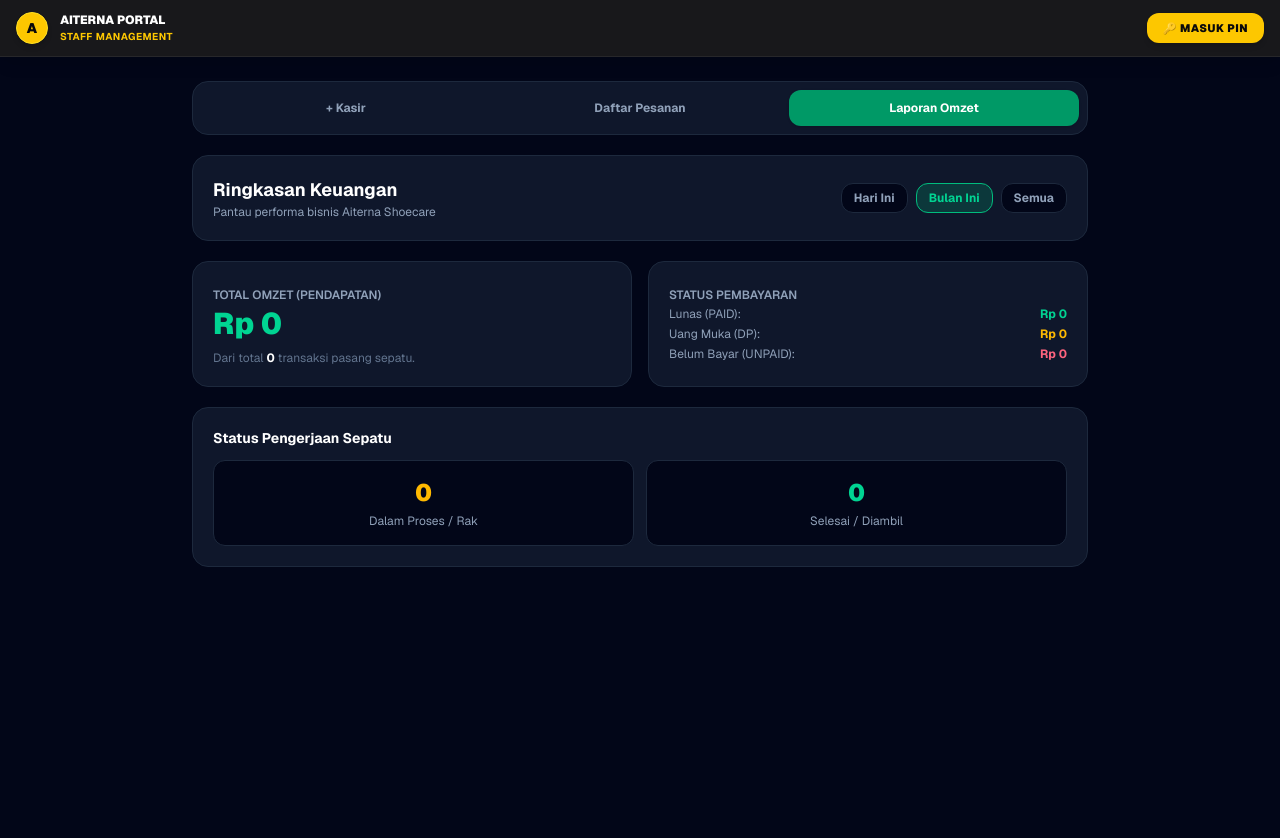
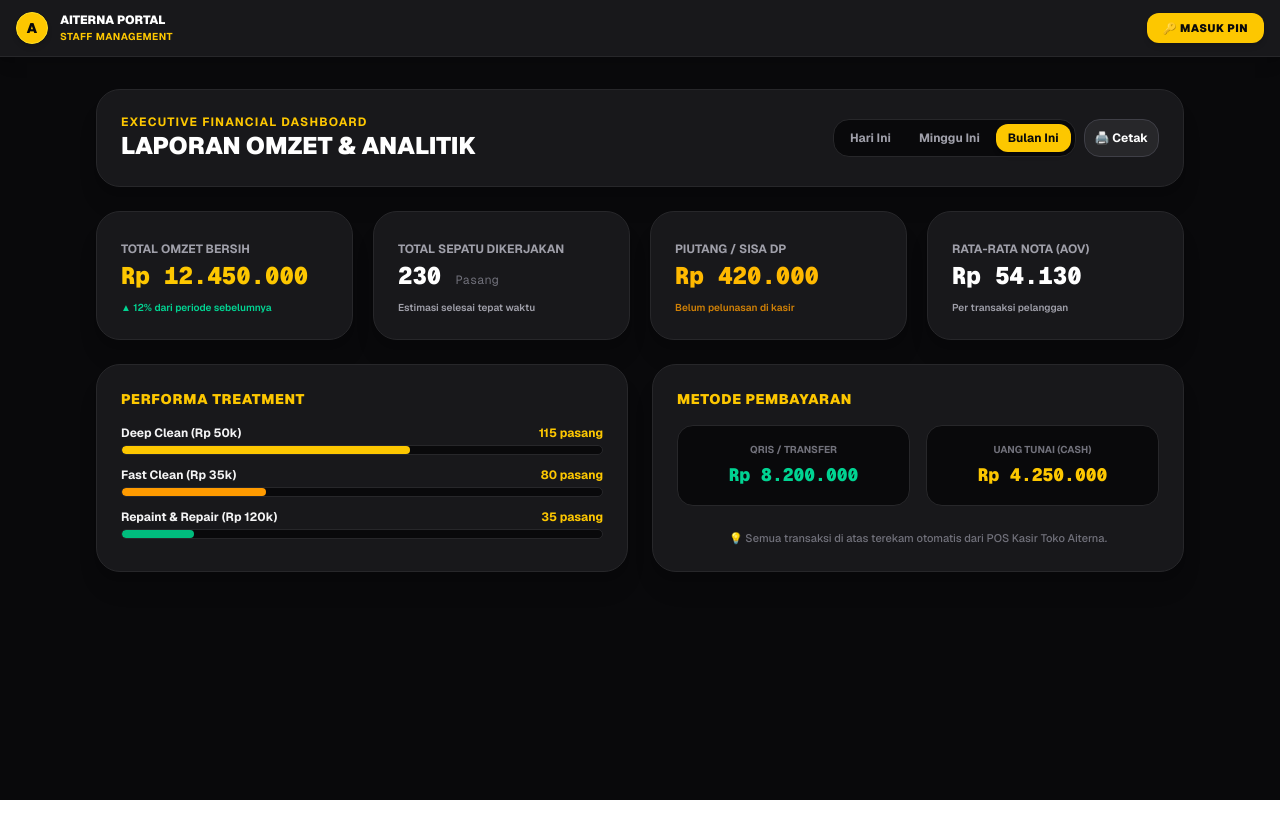
Before and after one commit to FalDeBow/aiterna-shoecare, a Next.js app: page /admin/reports in a window 1280 px wide. Shown: the top 838 px of the page. After the commit the page ends 800 px from the top, so only its background shows below. Built offline with nearby package versions, Linux system fonts and the light colour scheme; no server answers; the database is empty.

Commit message:
Update page.tsx

```diff
--- a/app/admin/reports/page.tsx
+++ b/app/admin/reports/page.tsx
@@ -1,176 +1,189 @@
 'use client';
 
-import React, { useEffect, useState } from 'react';
-import Link from 'next/link';
-import { supabase } from '@/lib/supabase';
+import React, { useState } from 'react';
 
-export default function ReportsPage() {
-  const [orders, setOrders] = useState<any[]>([]);
-  const [loading, setLoading] = useState(true);
-  const [range, setRange] = useState<'today' | 'month' | 'all'>('month');
+export default function AdvanceLaporanOmzetPage() {
+  const [periode, setPeriode] = useState<'TODAY' | 'THIS_WEEK' | 'THIS_MONTH'>('THIS_MONTH');
 
-  const fetchReports = async () => {
-    setLoading(true);
-    const { data, error } = await supabase
-      .from('orders')
-      .select('*, customers(nama), shoe_items(layanan)');
-
-    if (!error && data) {
-      setOrders(data);
-    }
-    setLoading(false);
+  // Dummy Dataset Analitik Advance
+  const metrics = {
+    TODAY: {
+      totalOmzet: 425000,
+      totalPasang: 8,
+      piutangDP: 50000,
+      aov: 53125,
+      fastClean: 3,
+      deepClean: 4,
+      repaint: 1,
+      qris: 280000,
+      cash: 145000,
+    },
+    THIS_WEEK: {
+      totalOmzet: 2850000,
+      totalPasang: 52,
+      piutangDP: 180000,
+      aov: 54807,
+      fastClean: 18,
+      deepClean: 26,
+      repaint: 8,
+      qris: 1900000,
+      cash: 950000,
+    },
+    THIS_MONTH: {
+      totalOmzet: 12450000,
+      totalPasang: 230,
+      piutangDP: 420000,
+      aov: 54130,
+      fastClean: 80,
+      deepClean: 115,
+      repaint: 35,
+      qris: 8200000,
+      cash: 4250000,
+    },
   };
 
-  useEffect(() => {
-    fetchReports();
-  }, []);
+  const current = metrics[periode];
 
-  // Filter berdasarkan periode waktu
-  const now = new Date();
-  const filteredOrders = orders.filter((o) => {
-    const orderDate = new Date(o.created_at);
-    if (range === 'today') {
-      return (
-        orderDate.getDate() === now.getDate() &&
-        orderDate.getMonth() === now.getMonth() &&
-        orderDate.getFullYear() === now.getFullYear()
-      );
-    }
-    if (range === 'month') {
-      return (
-        orderDate.getMonth() === now.getMonth() &&
-        orderDate.getFullYear() === now.getFullYear()
-      );
-    }
-    return true;
-  });
-
-  // Kalkulasi Keuangan
-  const totalOmzet = filteredOrders.reduce(
-    (acc, curr) => acc + (Number(curr.total_biaya) || 0),
-    0
-  );
-  const totalPaid = filteredOrders
-    .filter((o) => o.status_bayar === 'PAID')
-    .reduce((acc, curr) => acc + (Number(curr.total_biaya) || 0), 0);
-  const totalDP = filteredOrders
-    .filter((o) => o.status_bayar === 'DP')
-    .reduce((acc, curr) => acc + (Number(curr.total_biaya) || 0), 0);
-  const totalUnpaid = filteredOrders
-    .filter((o) => o.status_bayar === 'UNPAID')
-    .reduce((acc, curr) => acc + (Number(curr.total_biaya) || 0), 0);
-
-  // Status Pengerjaan
-  const countSelesai = filteredOrders.filter((o) => o.status === 'SELESAI').length;
-  const countProses = filteredOrders.filter((o) => o.status !== 'SELESAI').length;
+  const handlePrint = () => {
+    window.print();
+  };
 
   return (
-    <div className="min-h-screen bg-slate-950 text-slate-100 p-4 md:p-6 font-sans">
-      <div className="max-w-4xl mx-auto space-y-5">
-
-        {/* Navigation Bar Top */}
-        <div className="bg-slate-900 p-2 flex rounded-2xl border border-slate-800 text-xs font-bold gap-1">
-          <Link
-            href="/admin"
-            className="flex-1 py-2.5 text-center text-slate-400 hover:text-white transition"
-          >
-            + Kasir
-          </Link>
-          <Link
-            href="/admin/orders"
-            className="flex-1 py-2.5 text-center text-slate-400 hover:text-white transition"
-          >
-            Daftar Pesanan
-          </Link>
-          <Link
-            href="/admin/reports"
-            className="flex-1 py-2.5 text-center bg-emerald-600 text-white rounded-xl shadow transition"
-          >
-            Laporan Omzet
-          </Link>
+    <div className="p-4 sm:p-8 max-w-6xl mx-auto space-y-6">
+      {/* Header Bar & Period Filter */}
+      <div className="flex flex-wrap justify-between items-center gap-4 bg-zinc-900 border border-zinc-800 p-6 rounded-3xl shadow-xl">
+        <div>
+          <span className="text-xs font-bold text-yellow-400 uppercase tracking-widest block">Executive Financial Dashboard</span>
+          <h1 className="text-2xl font-black text-white">LAPORAN OMZET & ANALITIK</h1>
         </div>
 
-        {/* Header & Range Selector */}
-        <div className="bg-slate-900 p-5 rounded-2xl border border-slate-800 flex flex-wrap justify-between items-center gap-3">
-          <div>
-            <h1 className="text-lg font-bold text-white">Ringkasan Keuangan</h1>
-            <p className="text-xs text-slate-400">Pantau performa bisnis Aiterna Shoecare</p>
-          </div>
-
-          <div className="flex gap-2">
-            {[
-              { id: 'today', label: 'Hari Ini' },
-              { id: 'month', label: 'Bulan Ini' },
-              { id: 'all', label: 'Semua' },
-            ].map((btn) => (
+        <div className="flex items-center gap-2">
+          <div className="bg-zinc-950 p-1 rounded-2xl border border-zinc-800 flex gap-1">
+            {(['TODAY', 'THIS_WEEK', 'THIS_MONTH'] as const).map((p) => (
               <button
-                key={btn.id}
-                onClick={() => setRange(btn.id as any)}
-                className={`px-3 py-1.5 text-xs font-bold rounded-xl border transition ${
-                  range === btn.id
-                    ? 'bg-emerald-500/20 border-emerald-500 text-emerald-400'
-                    : 'bg-slate-950 border-slate-800 text-slate-400 hover:text-white'
+                key={p}
+                onClick={() => setPeriode(p)}
+                className={`px-3 py-1.5 rounded-xl text-xs font-bold transition ${
+                  periode === p
+                    ? 'bg-yellow-400 text-zinc-950 shadow-md'
+                    : 'text-zinc-400 hover:text-white'
                 }`}
               >
-                {btn.label}
+                {p === 'TODAY' ? 'Hari Ini' : p === 'THIS_WEEK' ? 'Minggu Ini' : 'Bulan Ini'}
               </button>
             ))}
           </div>
+
+          <button
+            onClick={handlePrint}
+            className="bg-zinc-800 hover:bg-zinc-700 text-white p-2.5 rounded-2xl border border-zinc-700 transition text-xs font-bold"
+            title="Cetak Laporan"
+          >
+            🖨️ Cetak
+          </button>
+        </div>
       </div>
 
-        {/* Highlight Cards Omzet */}
-        {loading ? (
-          <p className="text-center py-10 text-slate-500 animate-pulse text-sm">
-            Kalkulasi laporan data...
-          </p>
-        ) : (
-          <>
-            <div className="grid grid-cols-1 sm:grid-cols-2 gap-4">
-              <div className="bg-slate-900 p-5 rounded-2xl border border-slate-800 space-y-1">
-                <span className="text-xs font-semibold text-slate-400">TOTAL OMZET (PENDAPATAN)</span>
-                <p className="text-3xl font-black text-emerald-400">
-                  Rp {totalOmzet.toLocaleString('id-ID')}
-                </p>
-                <p className="text-xs text-slate-500 pt-1">
-                  Dari total <strong className="text-white">{filteredOrders.length}</strong> transaksi pasang sepatu.
-                </p>
+      {/* KPI Highlight Cards */}
+      <div className="grid grid-cols-1 sm:grid-cols-2 lg:grid-cols-4 gap-5">
+        <div className="bg-zinc-900 border border-zinc-800 p-6 rounded-3xl space-y-2 shadow-xl">
+          <span className="text-xs font-bold text-zinc-400 uppercase">Total Omzet Bersih</span>
+          <div className="text-2xl font-black text-yellow-400 font-mono">
+            Rp {current.totalOmzet.toLocaleString('id-ID')}
+          </div>
+          <span className="text-[10px] text-emerald-400 font-semibold block">▲ 12% dari periode sebelumnya</span>
         </div>
 
-              <div className="bg-slate-900 p-5 rounded-2xl border border-slate-800 space-y-2">
-                <span className="text-xs font-semibold text-slate-400">STATUS PEMBAYARAN</span>
-                <div className="space-y-1 text-xs">
-                  <div className="flex justify-between">
-                    <span className="text-slate-400">Lunas (PAID):</span>
-                    <strong className="text-emerald-400">Rp {totalPaid.toLocaleString('id-ID')}</strong>
+        <div className="bg-zinc-900 border border-zinc-800 p-6 rounded-3xl space-y-2 shadow-xl">
+          <span className="text-xs font-bold text-zinc-400 uppercase">Total Sepatu Dikerjakan</span>
+          <div className="text-2xl font-black text-white font-mono">
+            {current.totalPasang} <span className="text-xs text-zinc-500 font-normal">Pasang</span>
           </div>
-                  <div className="flex justify-between">
-                    <span className="text-slate-400">Uang Muka (DP):</span>
-                    <strong className="text-amber-400">Rp {totalDP.toLocaleString('id-ID')}</strong>
+          <span className="text-[10px] text-zinc-400 font-semibold block">Estimasi selesai tepat waktu</span>
         </div>
-                  <div className="flex justify-between">
-                    <span className="text-slate-400">Belum Bayar (UNPAID):</span>
-                    <strong className="text-rose-400">Rp {totalUnpaid.toLocaleString('id-ID')}</strong>
+
+        <div className="bg-zinc-900 border border-zinc-800 p-6 rounded-3xl space-y-2 shadow-xl">
+          <span className="text-xs font-bold text-zinc-400 uppercase">Piutang / Sisa DP</span>
+          <div className="text-2xl font-black text-amber-400 font-mono">
+            Rp {current.piutangDP.toLocaleString('id-ID')}
+          </div>
+          <span className="text-[10px] text-amber-500/80 font-semibold block">Belum pelunasan di kasir</span>
+        </div>
+
+        <div className="bg-zinc-900 border border-zinc-800 p-6 rounded-3xl space-y-2 shadow-xl">
+          <span className="text-xs font-bold text-zinc-400 uppercase">Rata-Rata Nota (AOV)</span>
+          <div className="text-2xl font-black text-white font-mono">
+            Rp {current.aov.toLocaleString('id-ID')}
+          </div>
+          <span className="text-[10px] text-zinc-400 font-semibold block">Per transaksi pelanggan</span>
+        </div>
+      </div>
+
+      {/* Analytics Breakdown Section */}
+      <div className="grid grid-cols-1 lg:grid-cols-2 gap-6">
+        {/* Treatment Distribution */}
+        <div className="bg-zinc-900 border border-zinc-800 p-6 rounded-3xl space-y-4 shadow-xl">
+          <h2 className="text-sm font-black text-yellow-400 uppercase tracking-wider">Performa Treatment</h2>
+
+          <div className="space-y-3 text-xs">
+            <div>
+              <div className="flex justify-between font-bold mb-1">
+                <span>Deep Clean (Rp 50k)</span>
+                <span className="text-yellow-400">{current.deepClean} pasang</span>
+              </div>
+              <div className="w-full bg-zinc-950 h-2.5 rounded-full overflow-hidden border border-zinc-800">
+                <div className="bg-yellow-400 h-full rounded-full" style={{ width: '60%' }}></div>
+              </div>
+            </div>
+
+            <div>
+              <div className="flex justify-between font-bold mb-1">
+                <span>Fast Clean (Rp 35k)</span>
+                <span className="text-yellow-400">{current.fastClean} pasang</span>
+              </div>
+              <div className="w-full bg-zinc-950 h-2.5 rounded-full overflow-hidden border border-zinc-800">
+                <div className="bg-amber-500 h-full rounded-full" style={{ width: '30%' }}></div>
+              </div>
+            </div>
+
+            <div>
+              <div className="flex justify-between font-bold mb-1">
+                <span>Repaint & Repair (Rp 120k)</span>
+                <span className="text-yellow-400">{current.repaint} pasang</span>
+              </div>
+              <div className="w-full bg-zinc-950 h-2.5 rounded-full overflow-hidden border border-zinc-800">
+                <div className="bg-emerald-500 h-full rounded-full" style={{ width: '15%' }}></div>
               </div>
             </div>
           </div>
         </div>
 
-            {/* Statistik Pengerjaan */}
-            <div className="bg-slate-900 p-5 rounded-2xl border border-slate-800 space-y-3">
-              <h2 className="text-sm font-bold text-white">Status Pengerjaan Sepatu</h2>
-              <div className="grid grid-cols-2 gap-3 text-center">
-                <div className="bg-slate-950 p-4 rounded-xl border border-slate-800">
-                  <span className="text-2xl font-black text-amber-400">{countProses}</span>
-                  <span className="block text-xs text-slate-400 mt-1">Dalam Proses / Rak</span>
+        {/* Payment Method Breakdown */}
+        <div className="bg-zinc-900 border border-zinc-800 p-6 rounded-3xl space-y-4 shadow-xl flex flex-col justify-between">
+          <div>
+            <h2 className="text-sm font-black text-yellow-400 uppercase tracking-wider mb-4">Metode Pembayaran</h2>
+
+            <div className="grid grid-cols-2 gap-4 text-center">
+              <div className="bg-zinc-950 p-4 rounded-2xl border border-zinc-800 space-y-1">
+                <span className="text-[10px] text-zinc-500 font-bold uppercase block">QRIS / Transfer</span>
+                <span className="text-lg font-mono font-black text-emerald-400">
+                  Rp {current.qris.toLocaleString('id-ID')}
+                </span>
               </div>
-                <div className="bg-slate-950 p-4 rounded-xl border border-slate-800">
-                  <span className="text-2xl font-black text-emerald-400">{countSelesai}</span>
-                  <span className="block text-xs text-slate-400 mt-1">Selesai / Diambil</span>
+
+              <div className="bg-zinc-950 p-4 rounded-2xl border border-zinc-800 space-y-1">
+                <span className="text-[10px] text-zinc-500 font-bold uppercase block">Uang Tunai (Cash)</span>
+                <span className="text-lg font-mono font-black text-yellow-400">
+                  Rp {current.cash.toLocaleString('id-ID')}
+                </span>
               </div>
             </div>
           </div>
-          </>
-        )}
+
+          <p className="text-[11px] text-zinc-500 text-center font-medium pt-2">
+            💡 Semua transaksi di atas terekam otomatis dari POS Kasir Toko Aiterna.
+          </p>
+        </div>
       </div>
     </div>
   );
```
Lines whose indentation alone changed are shown as unchanged.
